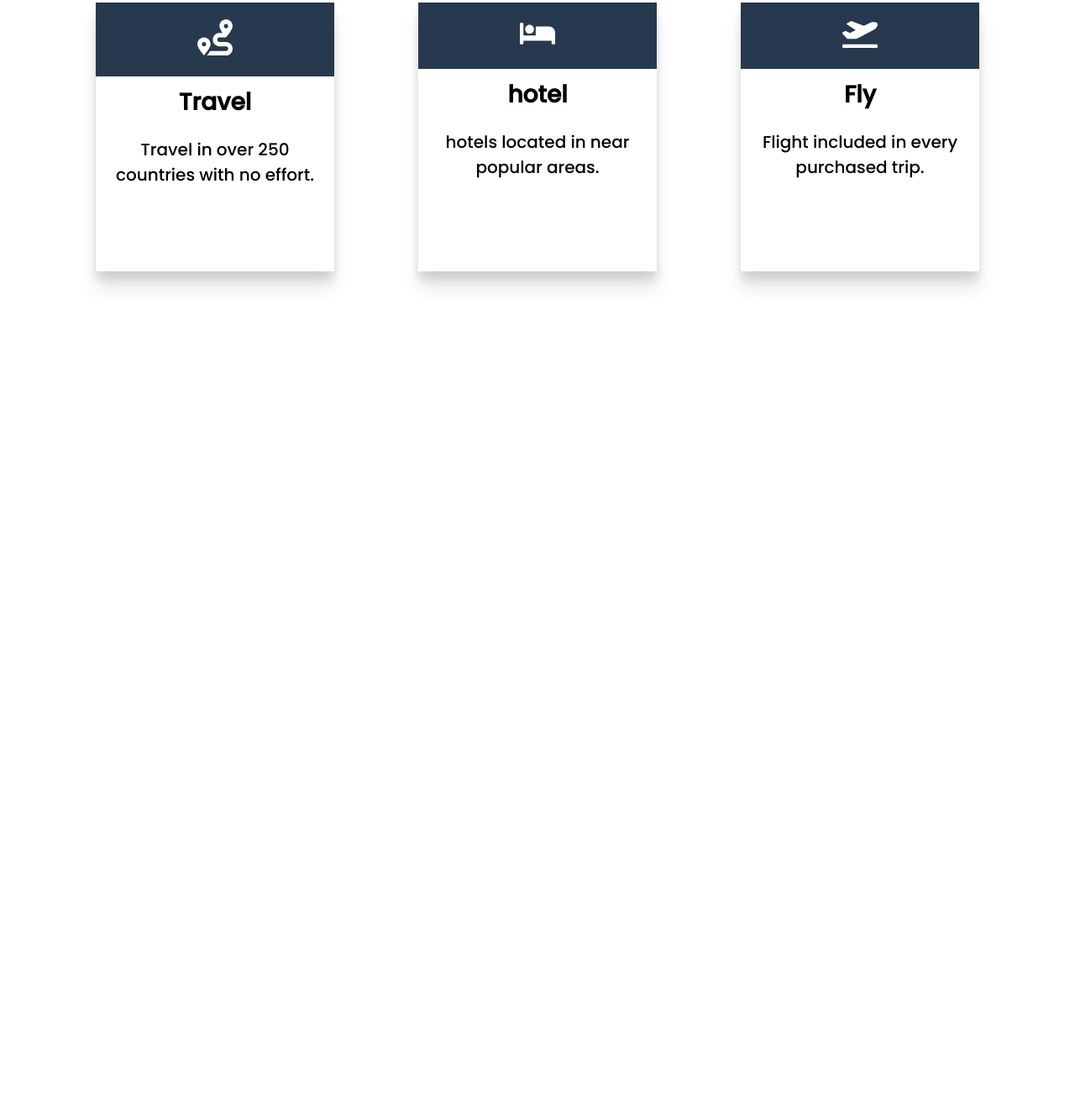
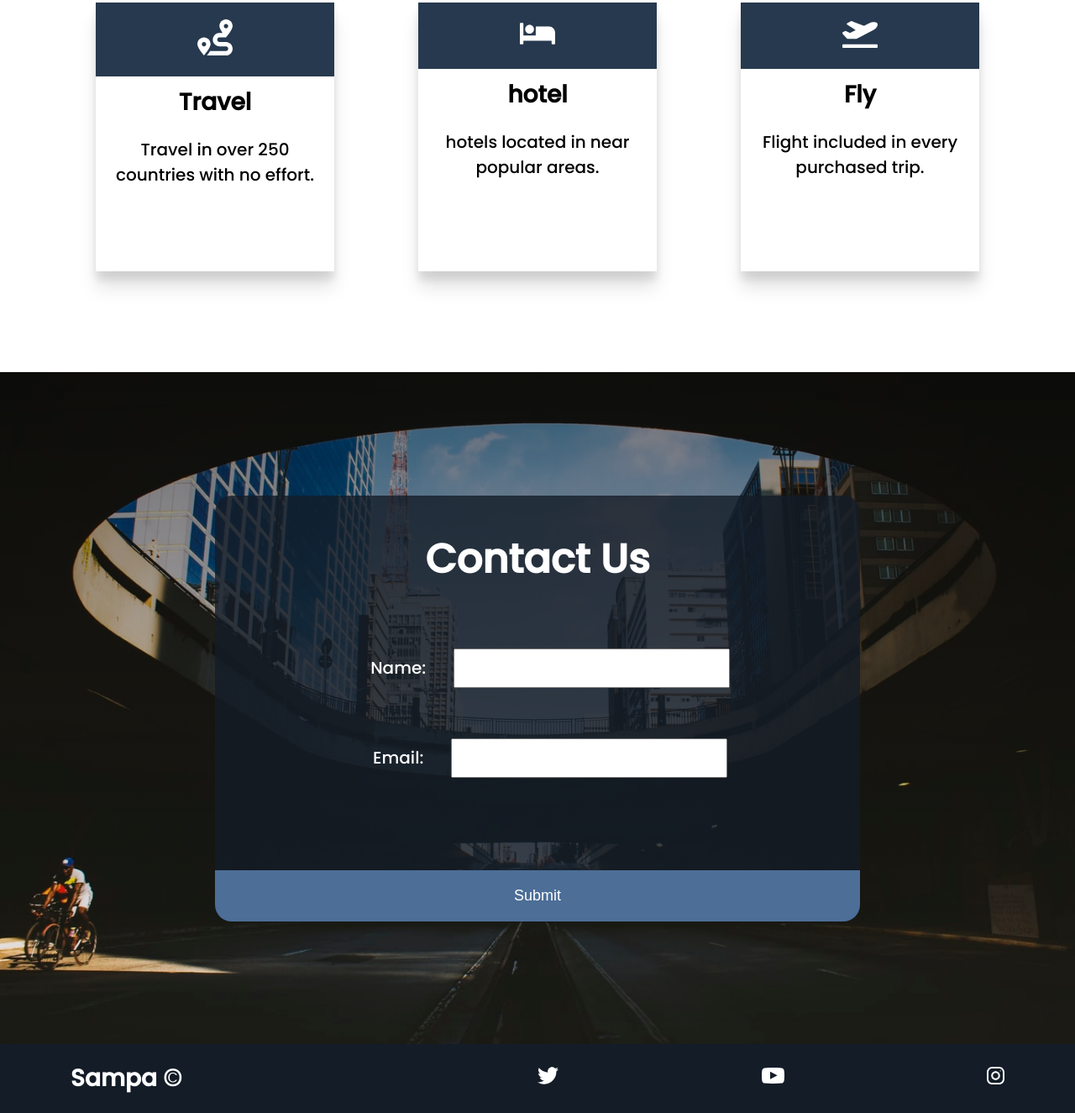
Before and after one commit to marinaoliveira96/sitesPortifolio, a plain HTML site: page index.html in a window 1280 px wide. Shown: the part 1957-3282 px from the top of the page at 84% size. Before the commit the page ends 2400 px from the top, so only its background shows below. Drawn offline with Linux system fonts and the light colour scheme; a web font is replaced by a local one.

Commit message:
Criado acontact e footer

```diff
--- a/index.html
+++ b/index.html
@@ -1,15 +1,18 @@
 <!DOCTYPE html>
 <html lang="pt-br">
-
     <head>
         <meta charset="UTF-8" />
         <meta name="viewport" content="width=device-width, initial-scale=1.0" />
-    <meta name="description"
-        content="Sampa é uma site de agência de viagens que te ajuda a conhecer melhor São Paulo" />
+        <meta
+            name="description"
+            content="Sampa é uma site de agência de viagens que te ajuda a conhecer melhor São Paulo"
+        />
         <meta name="robots" content="index,follow" />
         <link rel="icon" href="/icons/aviao.svg" />
-    <link href="https://fonts.googleapis.com/css2?family=Pattaya&family=Poppins:wght@500&display=swap"
-        rel="stylesheet" />
+        <link
+            href="https://fonts.googleapis.com/css2?family=Pattaya&family=Poppins:wght@500&display=swap"
+            rel="stylesheet"
+        />
         <link rel="stylesheet" href="style.css" />
         <title>Sampa | Agência de viagens</title>
     </head>
@@ -47,31 +50,73 @@
         <section class="benefits">
             <header class="benefits-head">
                 <h2>The Perfect Travel</h2>
-            <h3>We cover everything for picking the perfect hotel <br> to flight and destination.</h3>
+                <h3>
+                    We cover everything for picking the perfect hotel <br />
+                    to flight and destination.
+                </h3>
             </header>
             <div class="cards">
                 <div class="card">
                     <div class="card-icon">
-                    <img src="./icons/route-solid.svg" alt="">
+                        <img src="./icons/route-solid.svg" alt="" />
                     </div>
 
                     <h4>Travel</h4>
                     <p>Travel in over 250 countries with no effort.</p>
                 </div>
                 <div class="card">
-                <div class="card-icon"><img src="./icons/bed-solid.svg" alt=""></div>
+                    <div class="card-icon">
+                        <img src="./icons/bed-solid.svg" alt="" />
+                    </div>
 
                     <h4>hotel</h4>
                     <p>hotels located in near popular areas.</p>
                 </div>
                 <div class="card">
-                <div class="card-icon"><img src="./icons/plane-departure-solid.svg" alt=""></div>
+                    <div class="card-icon">
+                        <img src="./icons/plane-departure-solid.svg" alt="" />
+                    </div>
 
                     <h4>Fly</h4>
                     <p>Flight included in every purchased trip.</p>
                 </div>
             </div>
         </section>
+        <section id="contact">
+            <div class="form-wrapper">
+                <header class="form-head">
+                    <h2>Contact Us</h2>
+                </header>
+                <form>
+                    <div class="name-form">
+                        <label for="name">Name:</label>
+                        <input type="text" name="name" required />
+                    </div>
+                    <div class="email-form">
+                        <label for="email">Email:</label>
+                        <input type="emai" required name="email" />
+                    </div>
+                    <button type="submit">Submit</button>
+                </form>
+            </div>
+        </section>
+        <footer>
+            <div class="footer-wrapper">
+                <h5>Sampa &copy;</h5>
+                <ul>
+                    <li>
+                        <a href="#"><img src="/icons/twitter.svg" alt="" /></a>
+                    </li>
+                    <li>
+                        <a href="#"><img src="/icons/youtube.svg" alt="" /></a>
+                    </li>
+                    <li>
+                        <a href="#"
+                            ><img src="/icons/instagram.svg" alt=""
+                        /></a>
+                    </li>
+                </ul>
+            </div>
+        </footer>
     </body>
-
 </html>
--- a/style.css
+++ b/style.css
@@ -152,7 +152,7 @@ nav ul {
 }
 
 /* Beneifts section */
-.benefits-head{
+.benefits-head {
     background: #343c44;
     padding: 3rem;
     min-height: 30vh;
@@ -164,11 +164,11 @@ nav ul {
     text-align: center;
 }
 
-.benefits-head{
+.benefits-head {
     padding: 1rem;
 }
 
-.cards{
+.cards {
     width: 90%;
     margin: auto;
     display: flex;
@@ -176,25 +176,98 @@ nav ul {
     align-items: center;
     flex-wrap: wrap;
 }
-.card{
+.card {
     text-align: center;
     flex: 1 1 25rem;
     min-height: 40vh;
     margin: 2rem 5rem;
-    box-shadow: 0px 10px 10px rgba(0, 0, 0, 0.1), 0px 20px 20px rgba(0, 0, 0, 0.1);
+    box-shadow: 0px 10px 10px rgba(0, 0, 0, 0.1),
+        0px 20px 20px rgba(0, 0, 0, 0.1);
 }
-.cards img{
+.cards img {
     max-width: 15%;
     margin: 2rem;
 }
-.cards  h4,
-.card p{
+.cards h4,
+.card p {
     padding: 1rem;
 }
 
-.card-icon{
+.card-icon {
     background: #27394e;
 }
+
+#contact {
+    min-height: 100vh;
+    background: linear-gradient(rgba(0, 0, 0, 0.5), transparent),
+        url(/img/av-paulista.jfif);
+    background-size: cover;
+    background-position: center;
+    background-repeat: no-repeat;
+    display: flex;
+    justify-content: center;
+    align-items: center;
+}
+
+.form-wrapper {
+    background: rgba(19, 28, 39, 0.8);
+    width: 60%;
+    color: white;
+    border-radius: 20px;
+}
+
+.form-head {
+    text-align: center;
+    padding: 4rem;
+}
+
+.name-form,
+.email-form {
+    padding: 3rem;
+    text-align: center;
+}
+
+.form-wrapper label {
+    margin: 0rem 3rem;
+}
+.form-wrapper button {
+    width: 100%;
+    padding: 2rem;
+    margin-top: 8rem;
+    border-bottom-left-radius: 20px;
+    border-bottom-right-radius: 20px;
+}
+
+.form-wrapper input {
+    padding: 1rem 3rem;
+}
+
+footer {
+    color: white;
+    background: rgba(19, 28, 39, 1);
+}
+
+.footer-wrapper {
+    display: flex;
+    padding: 2rem;
+    width: 90%;
+    margin: auto;
+    align-items: center;
+    min-height: 10vh;
+    flex-wrap: wrap;
+}
+footer h5 {
+    flex: 1 1 40rem;
+}
+
+footer ul {
+    display: flex;
+    list-style: none;
+    flex: 1 1 40rem;
+    justify-content: space-between;
+    align-items: center;
+}
+
 /* Media Query  */
 @media screen and (max-width: 932px) {
     html {
@@ -220,6 +293,15 @@ nav ul {
         background: rgba(19, 28, 39, 0.9);
         -webkit-text-fill-color: white;
     }
+    .form-wrapper {
+        width: 100%;
+    }
+    footer {
+        text-align: center;
+    }
+    footer h5 {
+        padding-bottom: 3rem;
+    }
 }
 
 /* fazer um media query para dispositivos menores */
```
Lines whose indentation alone changed are shown as unchanged.
